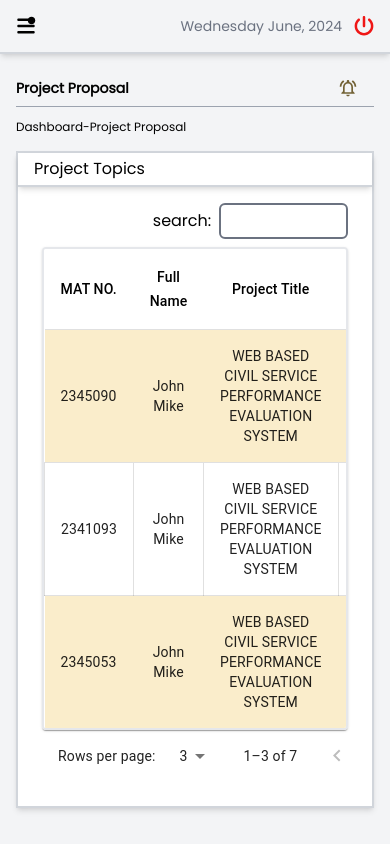
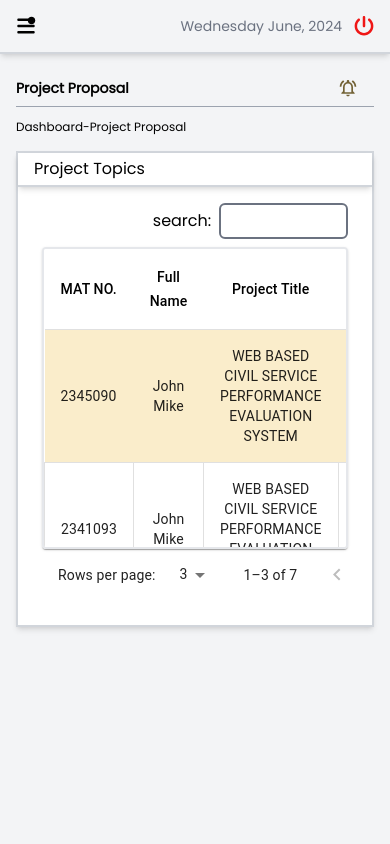
Before and after one commit to javadroid/Assignment, a React (Create React App) app: page /hodDash in a window 390 px wide. Built offline with nearby package versions, Linux system fonts and the light colour scheme.

Commit message:
Hodscreen Table solved

```diff
--- a/src/components/HOD Dashboard/HodDashboard.tsx
+++ b/src/components/HOD Dashboard/HodDashboard.tsx
@@ -47,7 +47,9 @@ export default function HodDashboard() {
   );
 
   const tableContainerClass =
-    rowsPerPage >= 10 ? "max-h-[400px] overflow-y-auto" : "";
+    rowsPerPage >= 10 ? "max-h-[320px] overflow-y-auto" : "";
+
+  const pageScrollBar = rowsPerPage >= 10 ? "overflow-y-hidden" : "";
 
   return (
     <div className="font-pop h-screen flex flex-row lg:overflow-hidden bg-gray-100">
@@ -83,7 +85,9 @@ export default function HodDashboard() {
               divClassName="flex flex-row gap-2 items-center justify-end"
             />
             {/* The Table view */}
-            <div className={`flex flex-col p-2 lg:p-2 ${tableContainerClass}`}>
+            <div
+              className={`flex flex-col max-h-[370px] p-2 lg:p-2 ${tableContainerClass}`}
+            >
               <TableContainer component={Paper} className="border-2">
                 <Table sx={{ minWidth: 400 }} aria-label="customized table">
                   <TableHead>
@@ -138,16 +142,18 @@ export default function HodDashboard() {
                   </TableBody>
                 </Table>
               </TableContainer>
+              <div className="">
                 <TablePagination
-                rowsPerPageOptions={[3, 10]}
+                  rowsPerPageOptions={[3, 10, 30]}
                   component="div"
                   count={assignStudentDataATH.length}
                   rowsPerPage={rowsPerPage}
                   page={page}
                   onPageChange={handleChangePage}
                   onRowsPerPageChange={handleChangeRowsPerPage}
-                className=""
+                  className={`${pageScrollBar}`}
                 />
+              </div>
             </div>
           </div>
         </section>
```
Lines whose indentation alone changed are shown as unchanged.
